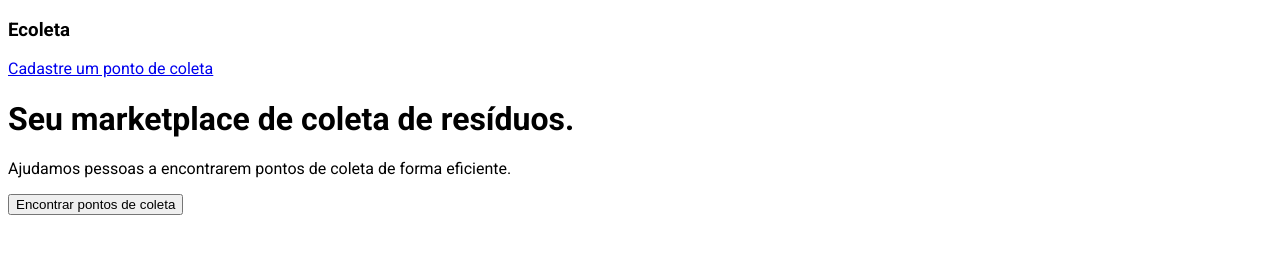
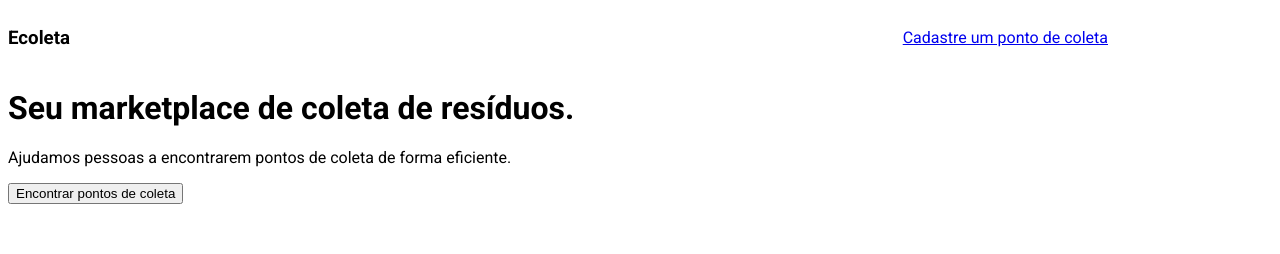
Before and after one commit to MatheusRodri/full_ecoleta-discovery, a plain HTML site: page index.html in a window 1280 px wide. Drawn offline with Linux system fonts and the light colour scheme.

Commit message:
update project

```diff
--- a/index.html
+++ b/index.html
@@ -1,7 +1,8 @@
-<!--Falta 1:22:30-->
+<!--Falta 1:00:00-->
 
 <!DOCTYPE html>
 <html lang="pt_br">
+
 <head>
     <meta charset="UTF-8">
     <meta name="viewport" content="width=device-width, initial-scale=1.0">
@@ -14,17 +15,21 @@
         rel="stylesheet">
     <link rel="stylesheet" href="/styles/main.css">
 </head>
+
 <body>
+    <div class="content">
+        <header>
+            <h3 class="red">Ecoleta</h3>
+            <a href="cadastro.html">Cadastre um ponto de coleta</a>
+        </header>
 
-    <h3>Ecoleta</h3>
+        <h1>Seu marketplace de coleta de resíduos.</h1>
 
-    <a href="cadastro.html">Cadastre um ponto de coleta</a>
-
-    <h1>Seu marketplace de coleta de resíduos.</h1>
-
-    <p>Ajudamos pessoas a encontrarem pontos de coleta de forma eficiente.</p>
+        <p>Ajudamos pessoas a encontrarem pontos de coleta de forma eficiente.</p>
 
 
-    <button>Encontrar pontos de coleta</button>
+        <button>Encontrar pontos de coleta</button>
+    </div>
 </body>
+
 </html>
--- a/styles/main.css
+++ b/styles/main.css
@@ -1,3 +1,14 @@
- html{
-            font-family: 'roboto', sans-serif;
-        }
+html {
+  font-family: "roboto", sans-serif;
+}
+
+header{
+    display: flex;
+    align-items: center;
+    justify-content: space-between;
+}
+
+.content{
+    width: 90%;
+    max-width:1100px;
+}
```
